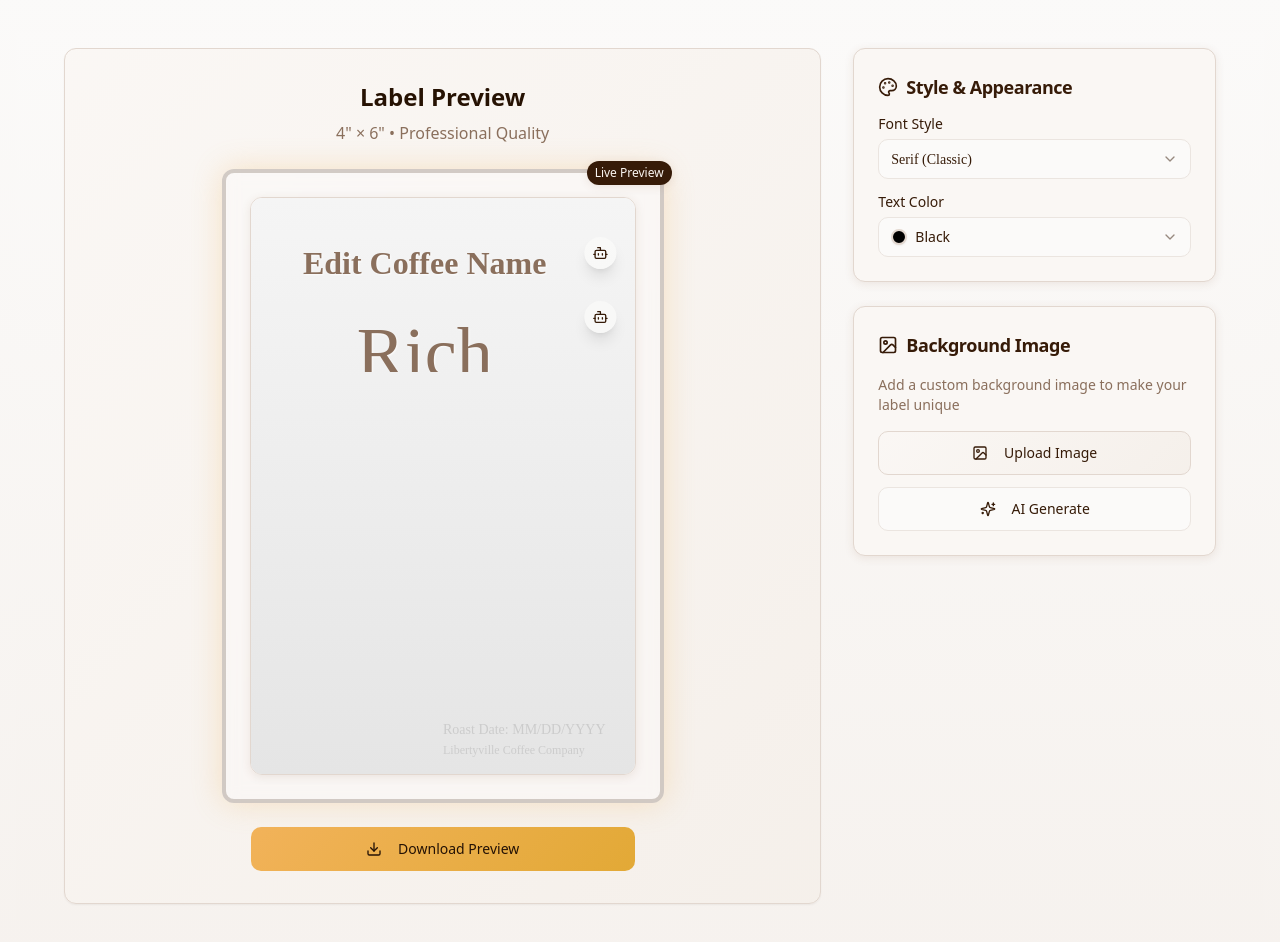
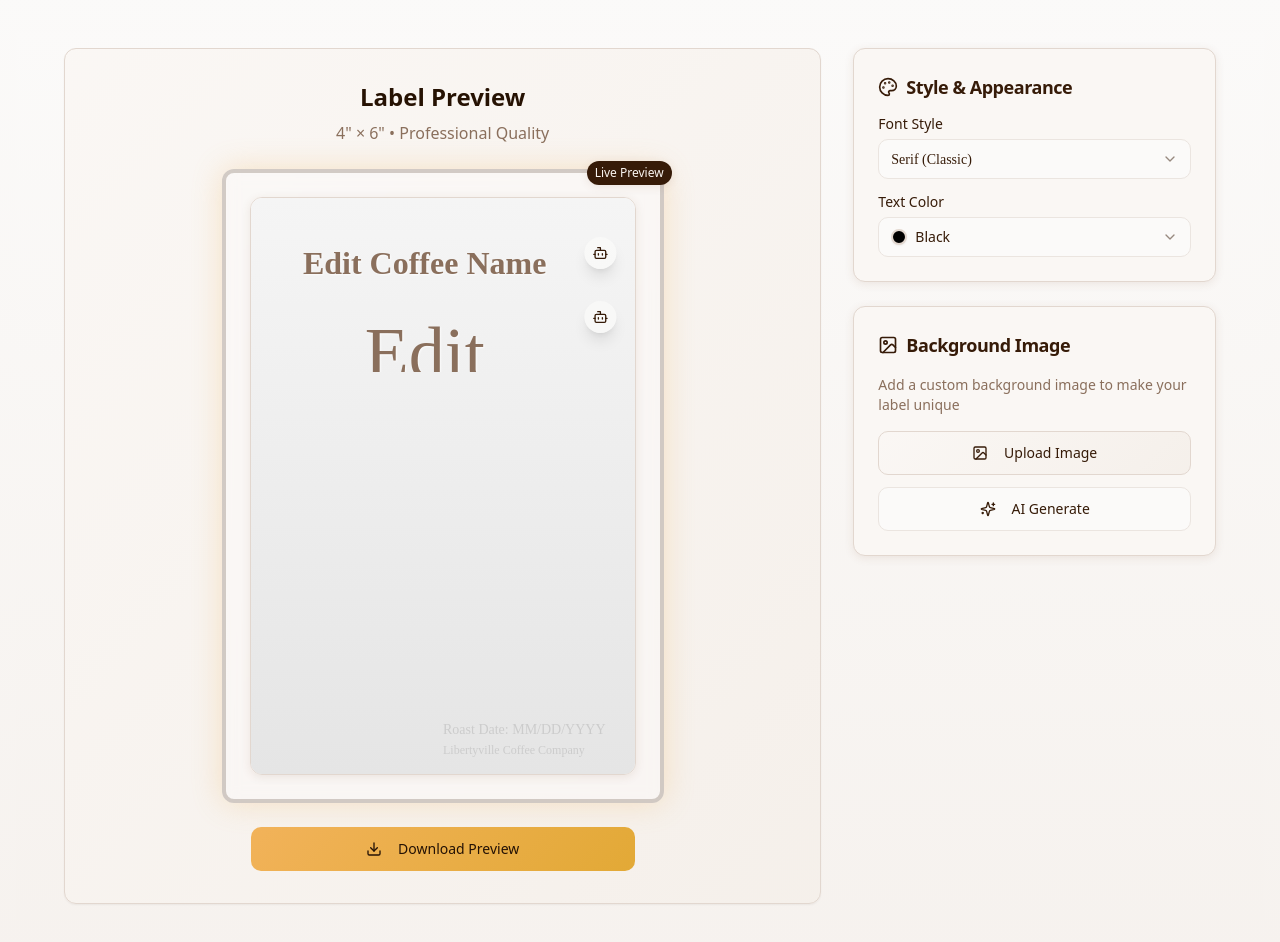
Before and after one commit to Bossler/libertyville-label-lab, a React (Vite) app: page / in a window 1280 px wide. Shown: the top 942 px of the page. Built offline with nearby package versions, Linux system fonts and the light colour scheme.

Commit message:
Change description field default text
Set the default text in the description field to "Edit Coffee Description".

```diff
--- a/src/components/LabelDesigner.tsx
+++ b/src/components/LabelDesigner.tsx
@@ -494,7 +494,7 @@ export const LabelDesigner: React.FC<LabelDesignerProps> = ({
                                 // Trigger immediate font size recalculation
                                 setTimeout(() => calculateTastingNotesFontSize(), 10);
                               }}
-                              placeholder="Rich chocolate notes with hints of caramel..."
+                              placeholder="Edit Coffee Description"
                               className="bg-transparent border-transparent text-center font-medium shadow-none hover:bg-transparent focus:bg-transparent focus:border-transparent focus:ring-0 resize-none overflow-hidden pr-12 min-h-0 leading-tight"
                               style={{
                                 fontSize: `${tastingNotesFontSize}px`,
```
